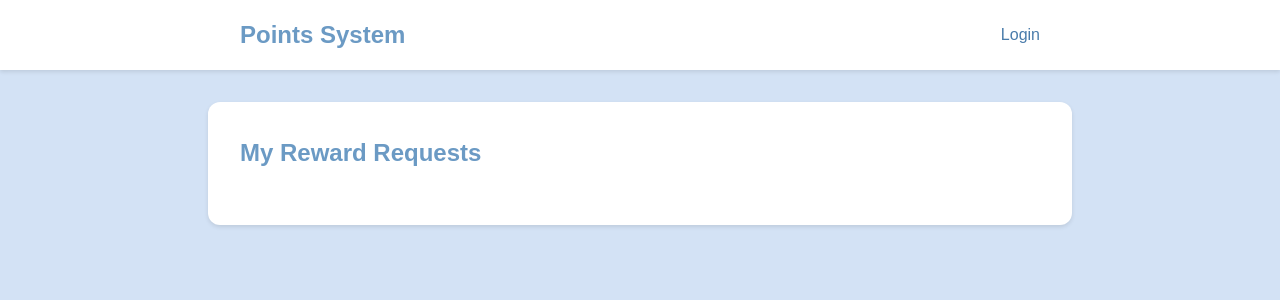
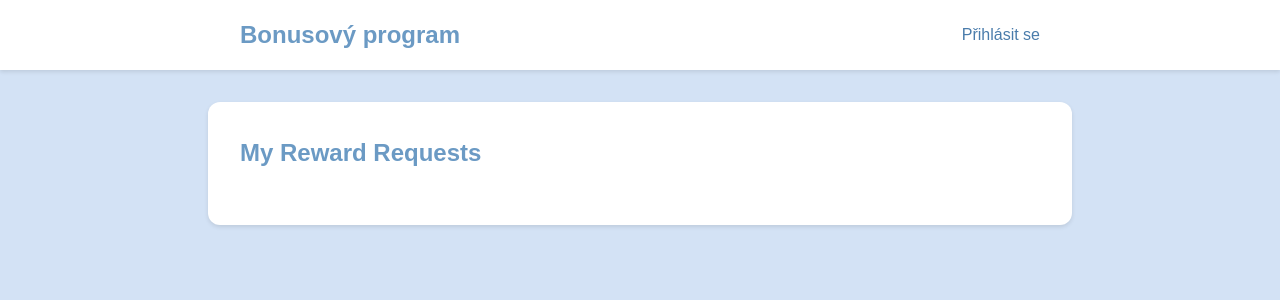
Before and after one commit to fajlajpi/bonus, a Django app: template pa_bonus/templates/request_detail.html in a window 1280 px wide. Shown: the top 300 px of the page. Run offline with Django 5.2, Linux system fonts and the light colour scheme; the template is opened without the code that fills it, so the values that code supplies are empty.

Commit message:
Templates in Czech and add current logged-in username to header

```diff
--- a/pa_bonus/templates/base.html
+++ b/pa_bonus/templates/base.html
@@ -134,16 +134,17 @@
 <body>
     <header class="site-header">
         <div class="header-content">
-            <a href="{% url 'dashboard' %}" class="site-title">Points System</a>
+            <a href="{% url 'dashboard' %}" class="site-title">Bonusový program</a>
             <nav class="user-nav">
                 {% if user.is_authenticated %}
-                    <a href="{% url 'dashboard' %}">Dashboard</a>
+                    Přihlášen jako <em>{{ user.username }}</em>
+                    <a href="{% url 'dashboard' %}">Přehled</a>
                     <form action="{% url 'logout' %}" method="post">
                         {% csrf_token %}
-                        <button type="submit">Logout</button>
+                        <button type="submit">Odhlásit</button>
                     </form>
                 {% else %}
-                    <a href="{% url 'login' %}">Login</a>
+                    <a href="{% url 'login' %}">Přihlásit se</a>
                 {% endif %}
             </nav>
         </div>
--- a/pa_bonus/templates/dashboard.html
+++ b/pa_bonus/templates/dashboard.html
@@ -2,7 +2,7 @@
 
 {% block content %}
 <div class="dashboard-container">
-    <h2>Bonusový program</h2>
+    <h2>Přehled bonusového programu pro: {{ user.first_name }} {{ user.last_name }}</h2>
 
     <div class="points-summary">
         <h3>Aktuální stav bodového konta</h3>
```
